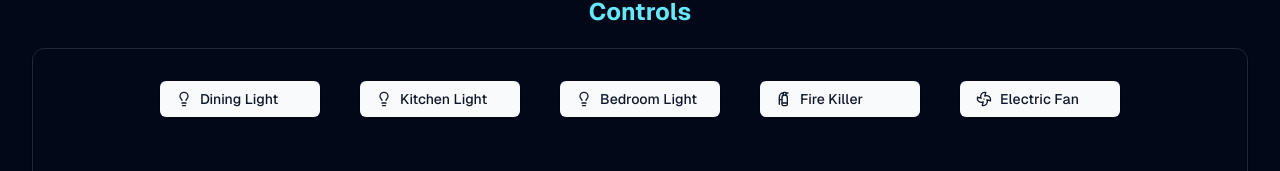
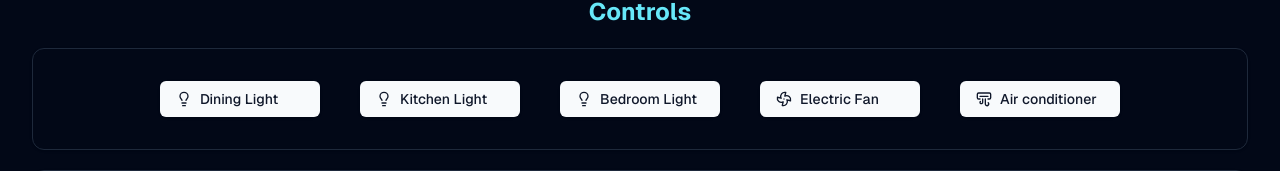
Before and after one commit to cpe-prog/hometech, a Next.js app: page / in a window 1280 px wide. Shown: the part 248-419 px from the top of the page. Built offline with nearby package versions, Linux system fonts and the light colour scheme; no server answers; the database is empty.

Commit message:
ready to deploy

```diff
--- a/components/controls.tsx
+++ b/components/controls.tsx
@@ -13,7 +13,6 @@ export type StateType = {
 	dining: boolean;
 	kitchen: boolean;
 	bedroom: boolean;
-	firekiller: boolean;
 	electricfan: boolean;
 	airconditioner: boolean;
 };
@@ -23,7 +22,6 @@ export default function Controls() {
 		dining: false,
 		kitchen: false,
 		bedroom: false,
-		firekiller: false,
 		electricfan: false,
 		airconditioner: false,
 	});
--- a/components/sensor.tsx
+++ b/components/sensor.tsx
@@ -68,10 +68,6 @@ export default function Sensor() {
 		if (values === 0) {
 			sirenAudio.pause();
 			sirenAudio.currentTime = 0;
-			// toast({
-			// 	title: "Fire Resolved",
-			// 	description: `Time resolved: ${formatterDate}`,
-			// });
 		} else {
 			sirenAudio.play();
 		}
--- a/lib/data.tsx
+++ b/lib/data.tsx
@@ -1,5 +1,5 @@
 import { StateType } from "@/components/controls";
-import { AirVent, Fan, FireExtinguisher, Lightbulb } from "lucide-react";
+import { AirVent, Fan, Lightbulb } from "lucide-react";
 
 type Control = {
 	id: keyof StateType; // Ensure IDs match StateType keys
@@ -23,11 +23,7 @@ export const controlData: Control[] = [
 		icon: <Lightbulb />,
 		buttonName: "Bedroom Light",
 	},
-	{
-		id: "firekiller",
-		icon: <FireExtinguisher />,
-		buttonName: "Fire Killer",
-	},
+
 	{
 		id: "electricfan",
 		icon: <Fan />,
```
